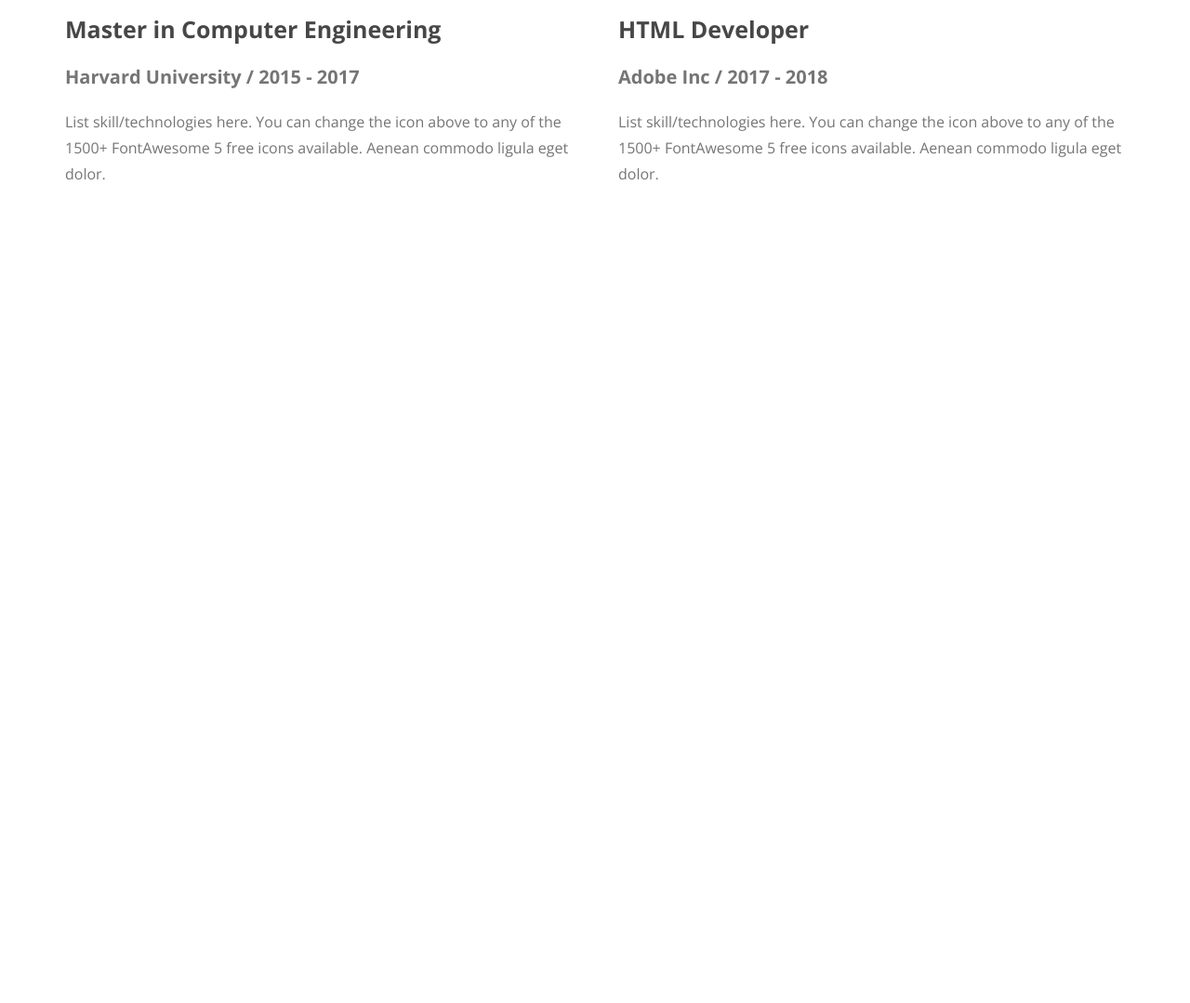
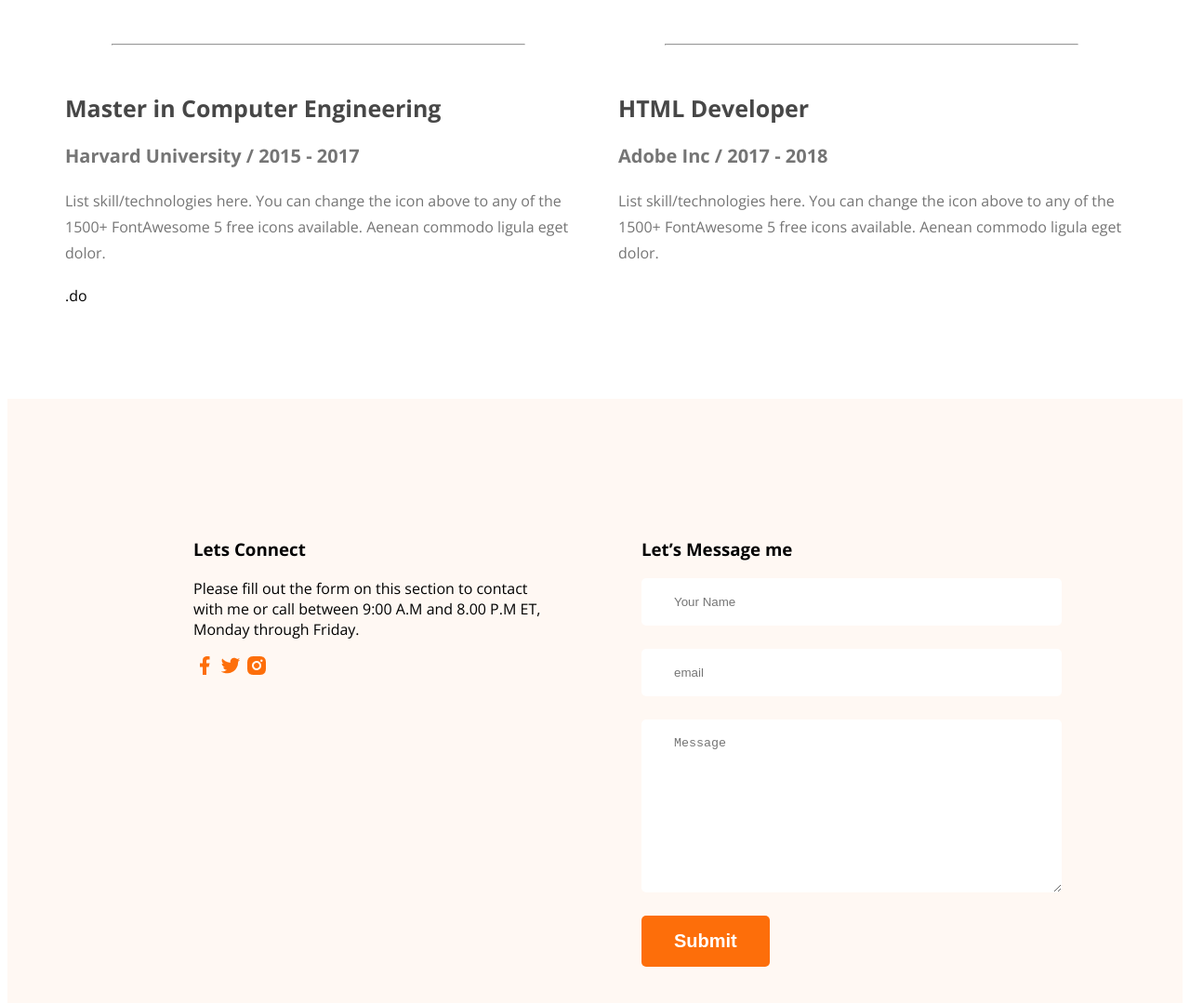
Before and after one commit to rhMahedi/webdeveloper-portfolio, a plain HTML site: page index.html in a window 1280 px wide. Shown: the part 2948-4027 px from the top of the page at 93% size. Before the commit the page ends 3178 px from the top, so only its background shows below. Drawn offline with nearby package versions, Linux system fonts and the light colour scheme.

Commit message:
finesed the fotter

```diff
--- a/index.html
+++ b/index.html
@@ -106,6 +106,9 @@
             FontAwesome 5 free icons available. Aenean commodo ligula eget dolor.</p>
         </div>
       </div>
+      <div class="downloud">
+        <button class="btn-main ">Downloud Cv</button>
+      </div>
     </section>
 
     <!-- resume section  -->
@@ -166,8 +169,35 @@
           </div>
         </div>
       </div>
+      .do
     </section>
   </main>
+  <!-- foter section start  -->
+  <footer>
+    <div class="foter-colum">
+      <h3 class="foter-title">Lets Connect</h3>
+      <p class="foter-des">Please fill out the form on this section to contact with me or call between 9:00 A.M and 8.00
+        P.M ET, Monday through Friday.</p>
+      <div class="social-link">
+        <a href=""><img src="images/icons/facebook.png" alt=""></a>
+        <a href=""><img src="images/icons/twitter.png" alt=""></a>
+        <a href=""><img src="images/icons/insta.png" alt=""></a>
+      </div>
+    </div>
+
+
+    <div class="foter-colum">
+      <h3 class="foter-title">Let’s Message me</h3>
+      <form class="contact" action="">
+        <input type="text" placeholder="Your Name">
+        <input type="email" placeholder="email">
+        <textarea placeholder="Message" id="" cols="30" rows="10"></textarea>
+        <input class="btn-main" type="submit" value="submit">
+      </form>
+    </div>
+
+
+  </footer>
 
 </body>
 
--- a/style/style.css
+++ b/style/style.css
@@ -103,7 +103,7 @@ nav a {
 }
 
 /* main section start  */
-main section{
+main section {
   margin-top: 130px;
 }
 
@@ -181,34 +181,68 @@ main {
 
 /* resume section  */
 
-.resume-container{
+.resume-container {
   display: flex;
   gap: 50px;
 }
-.resume-container hr{
+
+.resume-container hr {
   margin: 50px;
 }
 
-.resume-tittlee{
-color:  #474747;
+.resume-tittlee {
+  color: #474747;
   font-size: 30px;
   font-weight: 700;
 
 }
-.resume-title{
+
+.resume-title {
   color: #474747;
   font-size: 25px;
   font-weight: 700;
 
 }
-.resume-insti{
-  color:#757575;
+
+.resume-insti {
+  color: #757575;
   font-size: 20px;
   font-weight: 600;
 }
-.resume-des{
-color:#757575;
+
+.resume-des {
+  color: #757575;
   font-size: 16px;
   font-weight: 400;
   line-height: 28px;
 }
+
+.downloud {
+  text-align: center;
+  margin-top: 30px;
+}
+
+/* start foter  */
+footer {
+  display: flex;
+  margin-top: 100px;
+  padding: 130px 200px;
+  background: #FFF8F3;
+  gap: 100px;
+}
+
+.foter-colum {
+  width: 50%;
+}
+
+.contact input[type="text"], .contact input[type="email"],
+textarea {
+  display: block;
+  border-radius: 5px;
+  background: #FFF;
+  border: 0;
+  margin-bottom: 25px;
+  padding: 18px 35px;
+  color: #757575;
+  width: 100%;
+}
```
Lines whose indentation alone changed are shown as unchanged.
